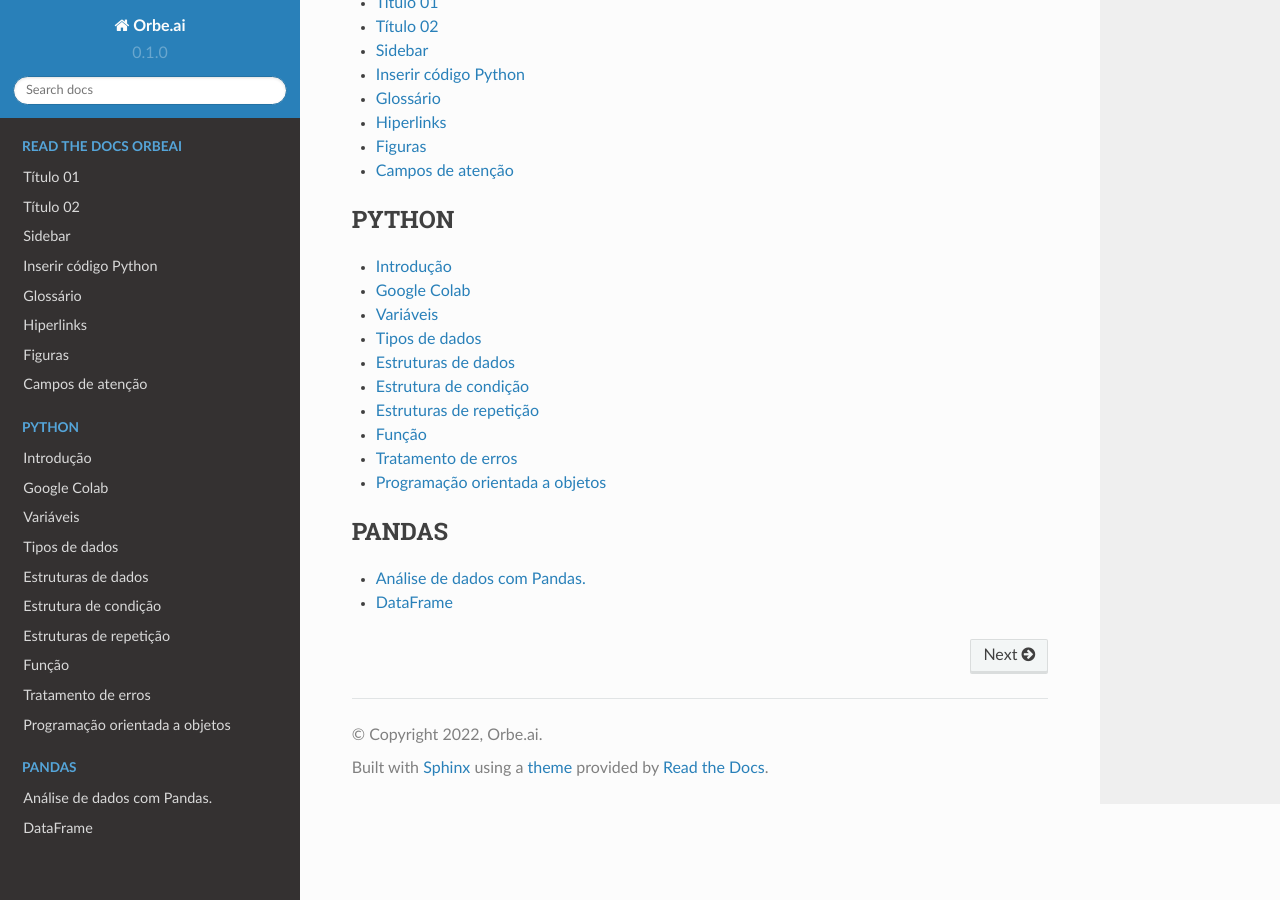
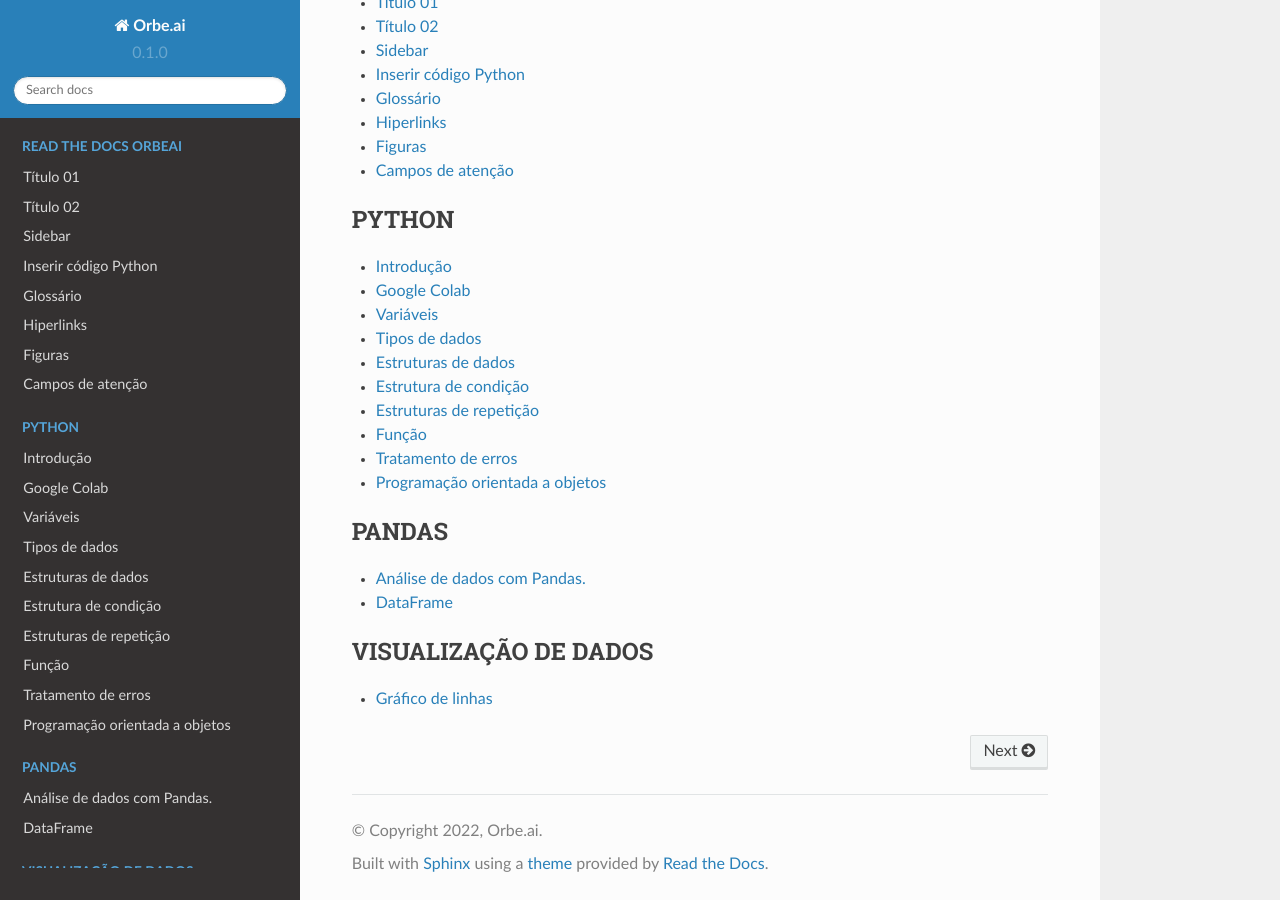
Before and after one commit to conteudo-orbeai/RTD-LIVRO, a Sphinx documentation site: the page built from docs/source/index.rst, in a window 1280 px wide and 900 px high, scrolled down 621 px. Built offline with Sphinx 7.4.7 and the Read the Docs theme 2.0.0, drawn with Linux system fonts in a browser that asks for light colours.

Commit message:
Update index.rst

```diff
--- a/docs/source/index.rst
+++ b/docs/source/index.rst
@@ -35,3 +35,9 @@ ___________________________________________
 
    PANDAS/pandas_introducao/pandas_introducao.rst
    PANDAS/pandas_dataframe/pandas_dataframe.rst
+
+.. toctree::
+   :caption: VISUALIZAÇÃO DE DADOS
+   :maxdepth: 1
+
+   VISUALIZACAO_DE_DADOS/GRAFICO_DE_LINHA/plotly_express_grafico_de_linha.rst
```
